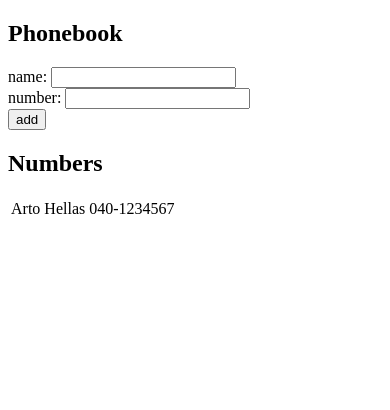
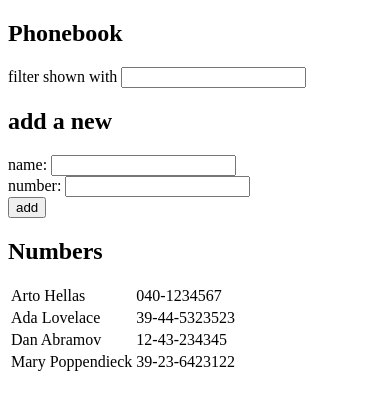
Before and after one commit to illestefan/FullstackOpen, a React (Vite) app in the folder part2/phonebook/: page / in a window 390 px wide. Shown: the top 410 px of the page. Built offline with nearby package versions, Linux system fonts and the light colour scheme.

Commit message:
Exercise 2.9* (Phonebook Step4)

```diff
--- a/part2/phonebook/src/App.jsx
+++ b/part2/phonebook/src/App.jsx
@@ -8,14 +8,15 @@ const Person = ({ person }) => {
 
 const App = () => {
   const [persons, setPersons] = useState([
-    {
-      name: 'Arto Hellas',
-      number: '040-1234567'
-    }
+    { name: 'Arto Hellas', number: '040-1234567', id: 1 },
+    { name: 'Ada Lovelace', number: '39-44-5323523', id: 2 },
+    { name: 'Dan Abramov', number: '12-43-234345', id: 3 },
+    { name: 'Mary Poppendieck', number: '39-23-6423122', id: 4 }
   ])
 
   const [newName, setNewName] = useState('')
   const [newNumber, setNewNumber] = useState('')
+  const [newFilter, setNewFilter] = useState('')
 
   const addPerson = (event) => {
     event.preventDefault()
@@ -37,11 +38,22 @@ const App = () => {
 
   const handlePersonChange = (event) => { setNewName(event.target.value) }
   const handleNumberChange = (event) => { setNewNumber(event.target.value) }
-
+  const handleFilterChange = (event) => { setNewFilter(event.target.value) }
+  const personsToShow = newFilter === ''
+  ? persons
+  : persons.filter(person => person.name.toLowerCase().includes(newFilter.toLowerCase()))
 
   return (
     <div>
       <h2>Phonebook</h2>
+      <div>
+        filter shown with <input
+                            value={newFilter}
+                            onChange={handleFilterChange}
+        />
+      </div>
+
+      <h2>add a new</h2>
       <form onSubmit={addPerson}>
         <div>
           name: <input
@@ -61,7 +73,7 @@ const App = () => {
 
       <table>
         <tbody>
-          {persons.map(person =>
+          {personsToShow.map(person =>
             <Person key={person.name} person={person} />
           )}
         </tbody>
```
